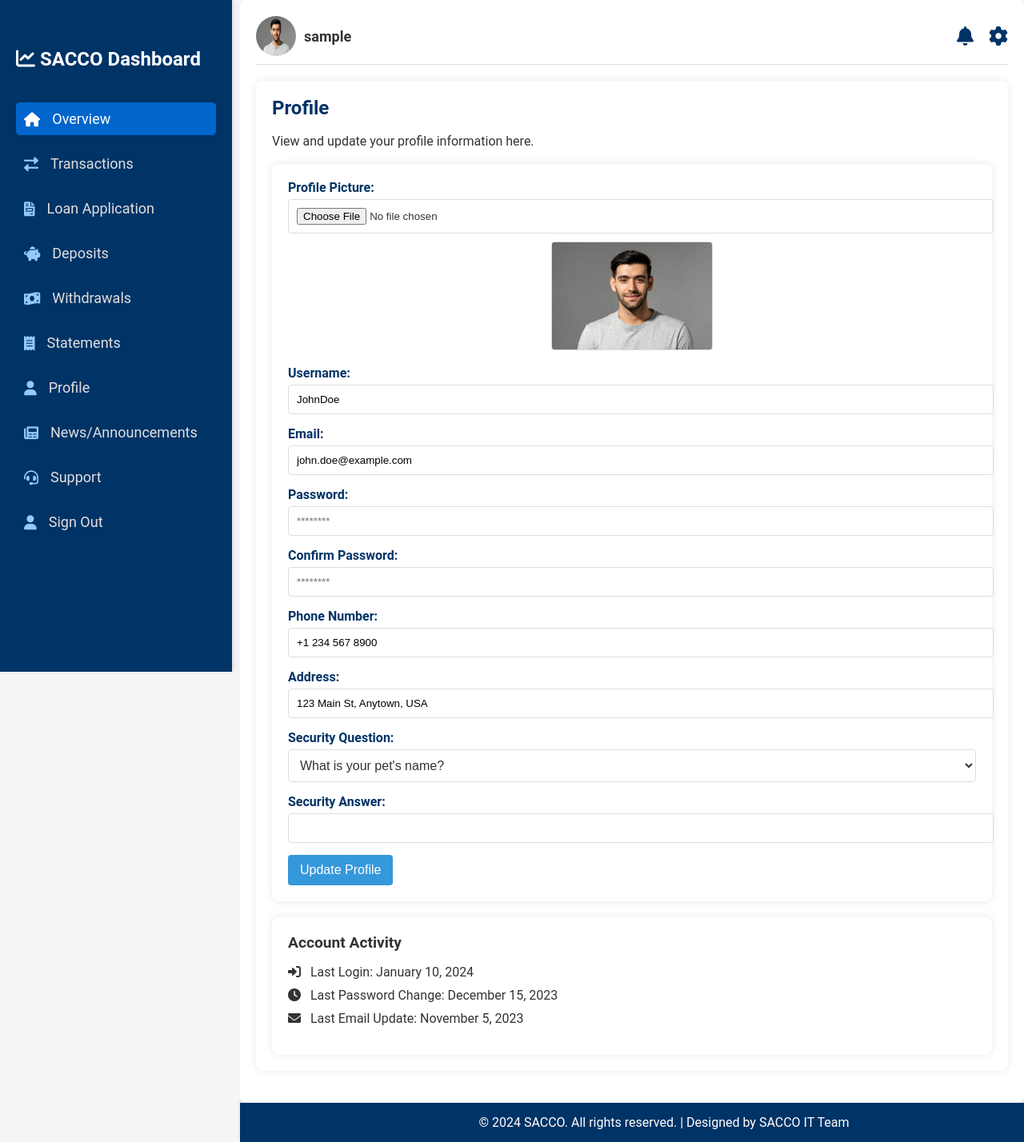
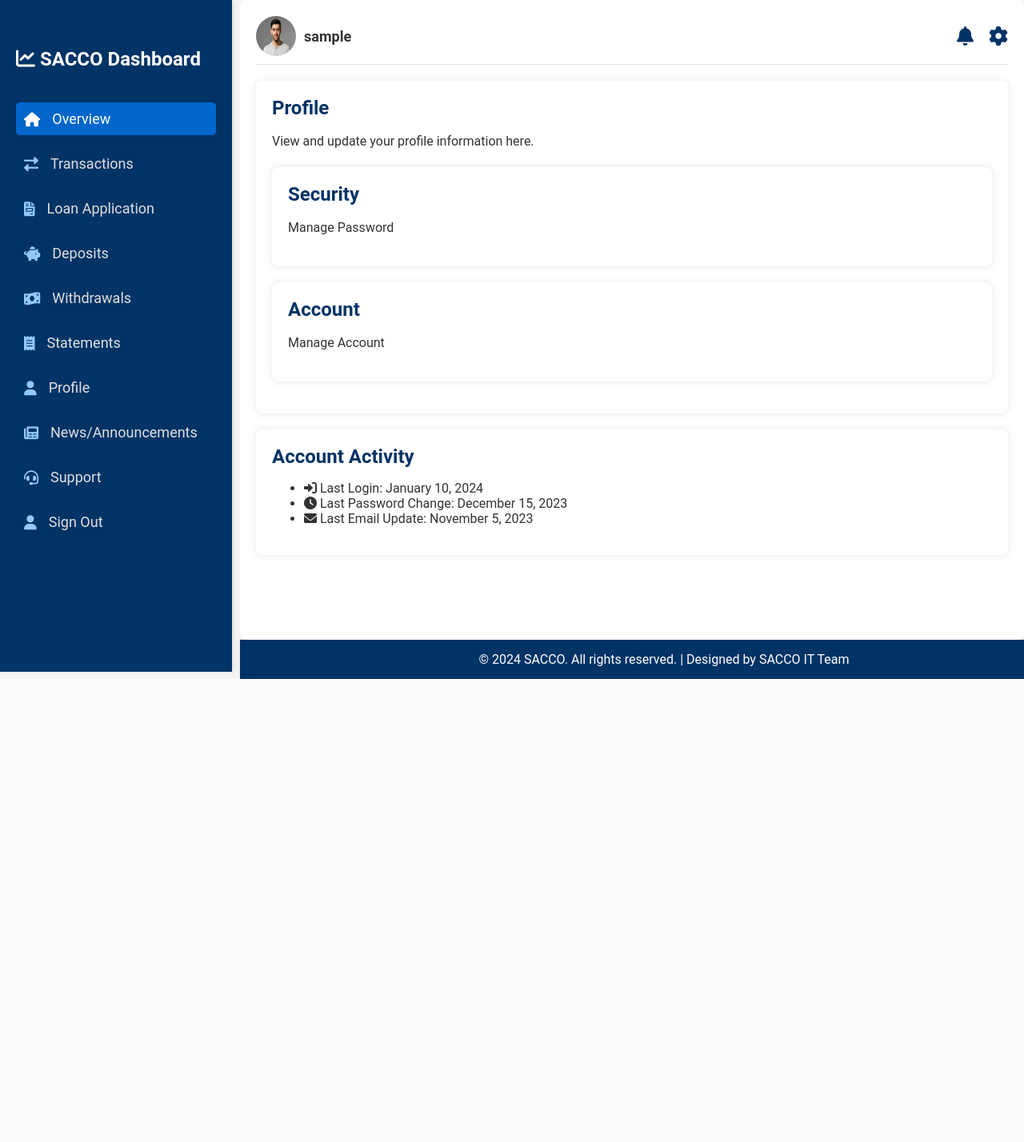
Before and after one commit to HinnMachache/bizz_sacco, a Flask app: template main_app/templates/profile.html in a window 1280 px wide; the page is wider, and only the part inside the window is pictured. Shown: that part at 80% size. After the commit the page ends 849 px from the top of that part, so only its background shows below. Run offline with Flask 3, Linux system fonts and the light colour scheme; a user stored in the database is signed in; tables that the repository leaves empty hold one stand-in row (values such as "Sample post"); the template is opened without the code that fills it: most values are stand-ins (such as "Sample title", 1, 10 or a date in 2020).

Commit message:
Updated User Profile section

```diff
--- a/main_app/templates/profile.html
+++ b/main_app/templates/profile.html
@@ -5,75 +5,26 @@
     <h1>Profile</h1>
     <p>View and update your profile information here.</p>
 
-    <!-- Profile Form -->
-    <div class="profile-form">
-        <form action="update-profile.php" method="post" enctype="multipart/form-data">
-            <!-- Profile Picture Upload -->
-            <div class="form-group">
-                <label for="profile-picture">Profile Picture:</label>
-                <input type="file" id="profile-picture" name="profile-picture" accept="image/*" onchange="previewImage()">
-                <div class="image-preview">
-                    <img id="profile-picture-preview" src="{{ url_for('static', filename='/assets/user.jpg')}}" alt="Profile Preview">
+    <a href="{{ url_for('update_password') }}" class="profile-link">
+        <div class="profile">
+            <h1>Security</h1>
+            <p>Manage Password</p>
         </div>
+    </a>
+
+    <a href="{{ url_for('update_account') }}" class="profile-link">
+        <div class="profile">
+            <h1>Account</h1>
+            <p>Manage Account</p>
+        </div>
+    </a>
+
 </div>
 
-            <!-- Username -->
-            <div class="form-group">
-                <label for="username">Username:</label>
-                <input type="text" id="username" name="username" value="JohnDoe" required>
-            </div>
-
-            <!-- Email -->
-            <div class="form-group">
-                <label for="email">Email:</label>
-                <input type="email" id="email" name="email" value="john.doe@example.com" required>
-            </div>
-
-            <!-- Password -->
-            <div class="form-group">
-                <label for="password">Password:</label>
-                <input type="password" id="password" name="password" placeholder="********" required>
-            </div>
-
-            <!-- Confirm Password -->
-            <div class="form-group">
-                <label for="confirm-password">Confirm Password:</label>
-                <input type="password" id="confirm-password" name="confirm-password" placeholder="********" required>
-            </div>
-
-            <!-- Contact Details -->
-            <div class="form-group">
-                <label for="phone">Phone Number:</label>
-                <input type="tel" id="phone" name="phone" value="+1 234 567 8900">
-            </div>
-
-            <div class="form-group">
-                <label for="address">Address:</label>
-                <input type="text" id="address" name="address" value="123 Main St, Anytown, USA">
-            </div>
-
-            <!-- Security Settings -->
-            <div class="form-group">
-                <label for="security-question">Security Question:</label>
-                <select id="security-question" name="security-question">
-                    <option value="pet">What is your pet's name?</option>
-                    <option value="mother-maiden">What is your mother's maiden name?</option>
-                    <option value="first-school">What was the name of your first school?</option>
-                </select>
-            </div>
-
-            <div class="form-group">
-                <label for="security-answer">Security Answer:</label>
-                <input type="text" id="security-answer" name="security-answer">
-            </div>
-
-            <button type="submit">Update Profile</button>
-        </form>
-    </div>
 
 <!-- Additional Information -->
-    <div class="additional-info">
-        <h2>Account Activity</h2>
+<div class="profile">
+    <h1>Account Activity</h1>
     <ul>
         <li><i class="fas fa-sign-in-alt"></i> Last Login: January 10, 2024</li>
         <li><i class="fas fa-clock"></i> Last Password Change: December 15, 2023</li>
@@ -89,7 +40,7 @@
         const preview = document.getElementById('profile-picture-preview');
         const reader = new FileReader();
 
-        reader.onload = function(e) {
+        reader.onload = function (e) {
             preview.src = e.target.result;
         }
 
```
Also changed, not shown: main_app/templates/applicationform.html (+96 -1 lines), main_app/templates/changePassword.html (added, +60 -0 lines), main_app/templates/updateUser.html (added, +43 -0 lines). Lines whose indentation alone changed are shown as unchanged.
